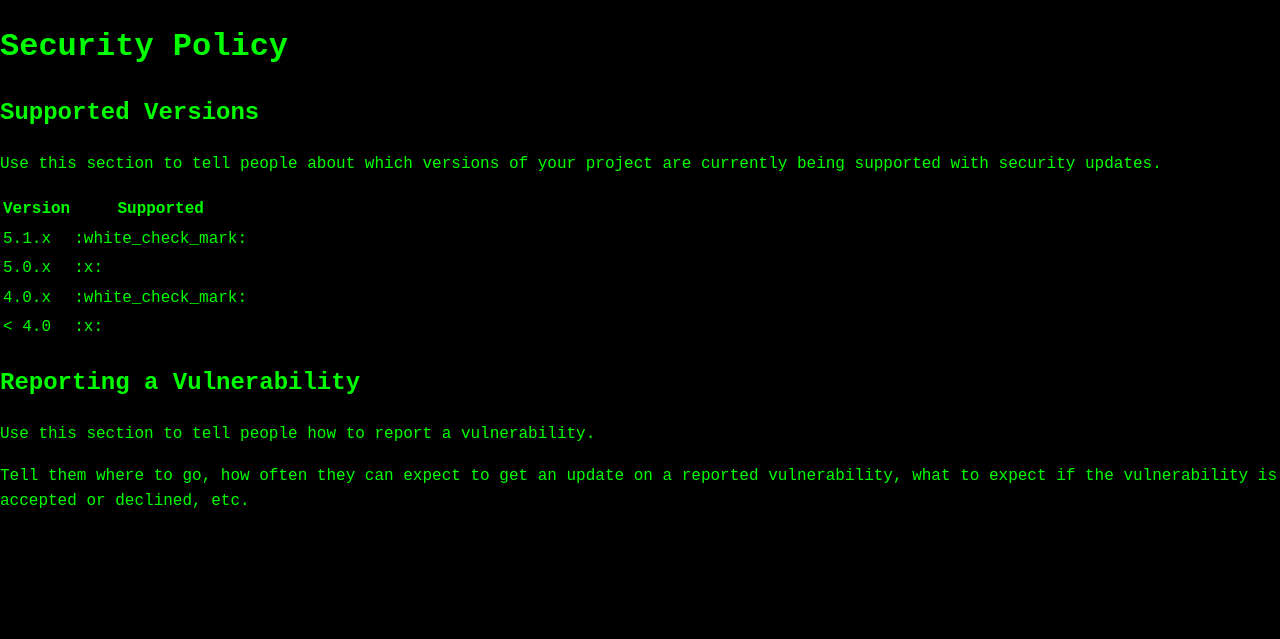
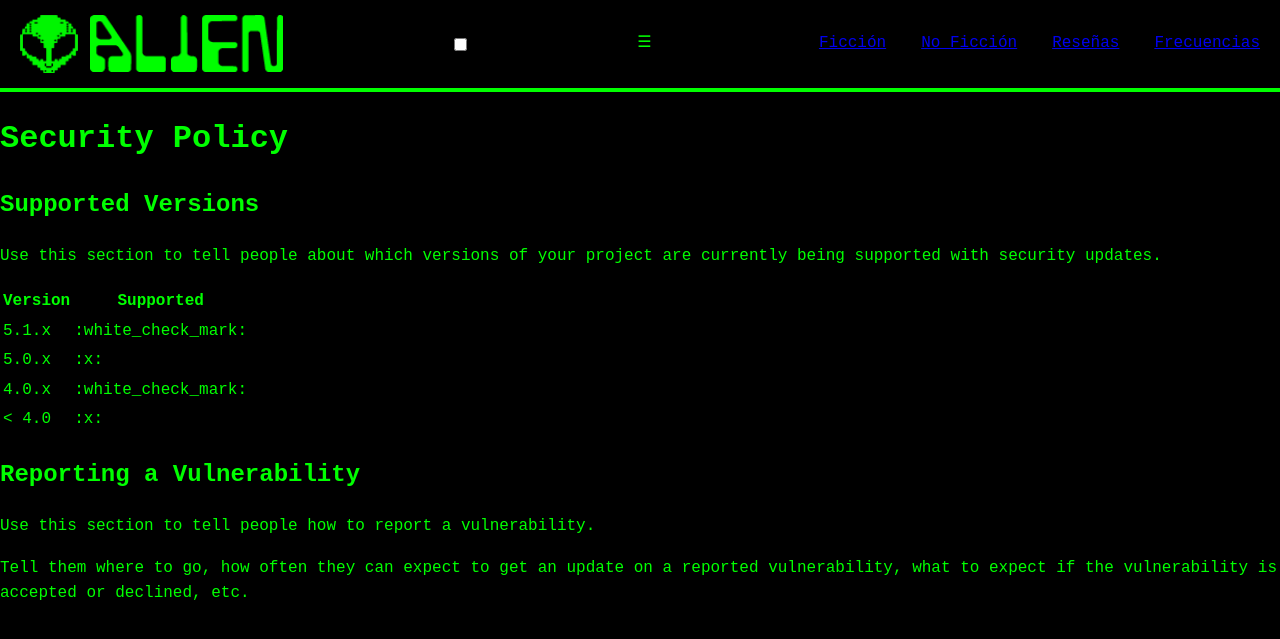
Before and after one commit to alienrevista-nave/Alien-Revista-2.0, a Jekyll site: the page built from SECURITY.md, in a window 1280 px wide. Shown: the top 639 px of the page. Built offline with Jekyll 4.4.1, drawn with Linux system fonts in a browser that asks for light colours; our own code applies the rules of GitHub Pages for plain Markdown files.

Commit message:
Update default.html

```diff
--- a/_layouts/default.html
+++ b/_layouts/default.html
@@ -7,6 +7,48 @@
   <link rel="stylesheet" href="{{ '/assets/css/style.css' | relative_url }}">
 </head>
 <body>
+  <header class="header">
+    <a href="/" class="logo-link">
+      <img src="{{ '/assets/alien-icon.png' | relative_url }}" alt="Alien" class="alien-icon">
+      <img src="{{ '/assets/alien-text.png' | relative_url }}" alt="ALIEN" class="alien-text">
+    </a>
+
+    <input type="checkbox" id="menu-toggle" class="menu-toggle">
+    <label for="menu-toggle" class="hamburger">☰</label>
+
+    <nav class="nav">
+      <div class="dropdown">
+        <a href="#">Ficción</a>
+        <div class="dropdown-content">
+          <a href="#">Cuentos</a>
+          <a href="#">Comics</a>
+        </div>
+      </div>
+
+      <div class="dropdown">
+        <a href="#">No Ficción</a>
+        <div class="dropdown-content">
+          <a href="#">Crónicas Terrestres</a>
+          <a href="/error-404/">Error 404</a>
+          <a href="/archivo-corrupto/">Archivo corrupto</a>
+          <a href="/psicosis-colectiva/">Psicosis colectiva</a>
+          <a href="/sin-ismos/">Sin-ismos</a>
+        </div>
+      </div>
+
+      <div class="dropdown">
+        <a href="#">Reseñas</a>
+        <div class="dropdown-content">
+          <a href="/game-over/">Game Over</a>
+          <a href="/fahrenheit/">Fahrenheit</a>
+          <a href="/sueno-del-androide/">El sueño del androide</a>
+        </div>
+      </div>
+
+      <a href="/frecuencias/">Frecuencias</a>
+    </nav>
+  </header>
+
   {{ content }}
 </body>
 </html>
```
